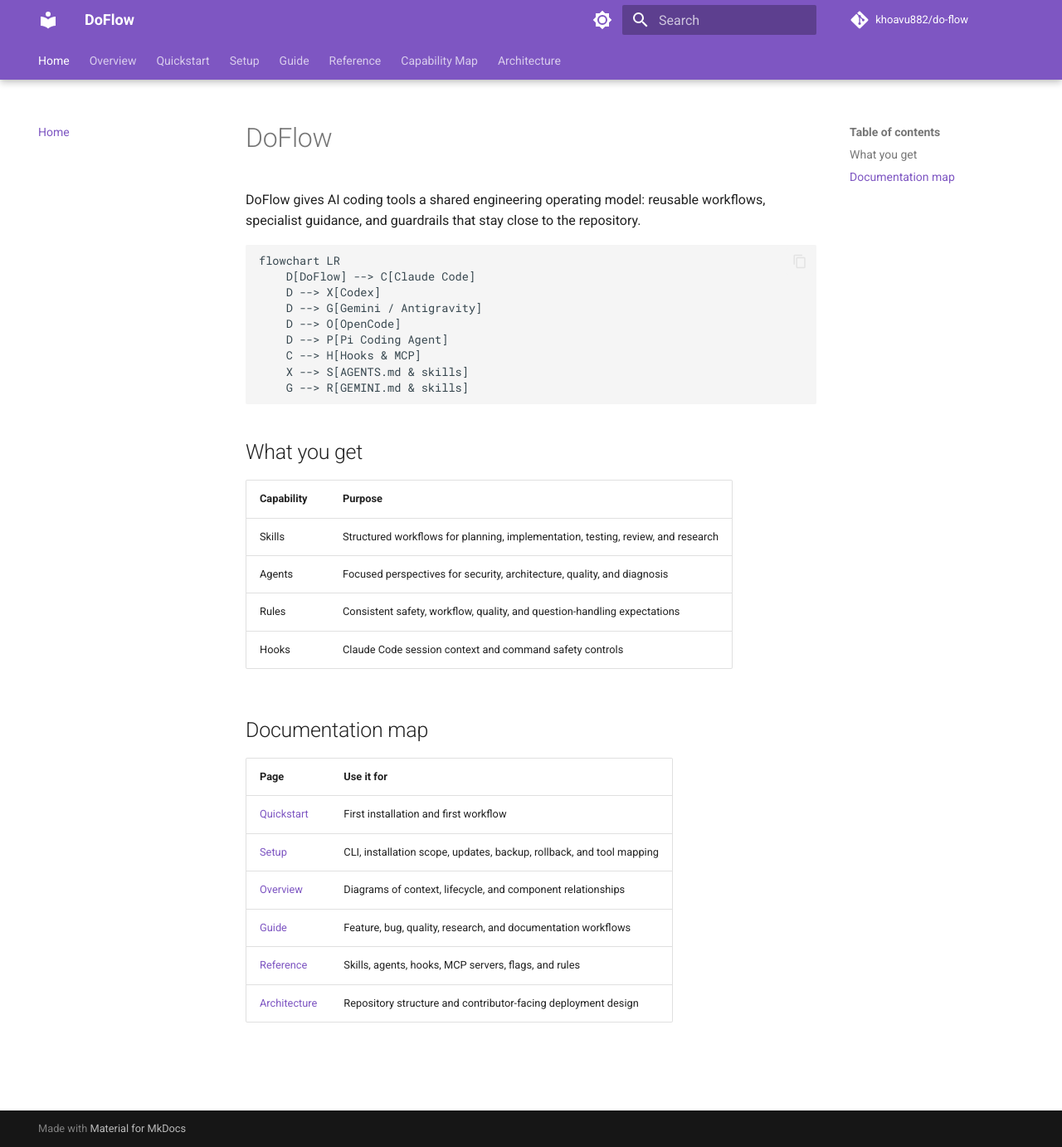
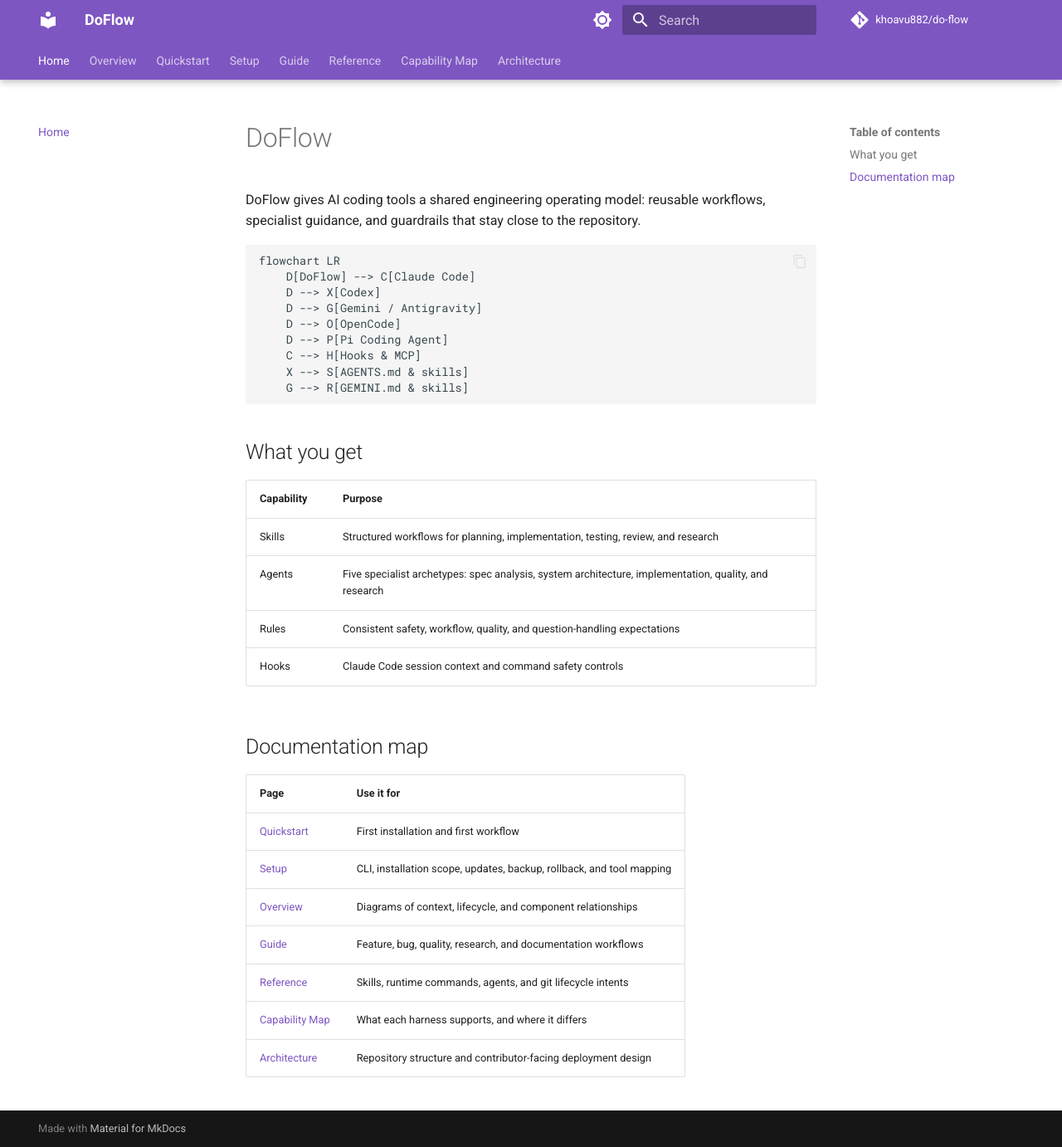
Before and after one commit to khoavu882/do-flow, an MkDocs documentation site: the page built from docs/index.md, in a window 1280 px wide and 1382 px high. Shown: the whole window at 83% size. Built offline with MkDocs 1.6.1 and Material for MkDocs 9.7.7, drawn with Linux system fonts in a browser that asks for light colours; comment, search, counter and statistics services are not loaded.

Commit message:
docs: finish the v1 re-review across index, overview, and architecture
docs/index.md
- Agents were described as "security, architecture, quality, and diagnosis" —
  three of those name agents the 14->5 archetype consolidation removed. Now
  describes the five that exist.
- Documentation map omitted Capability Map, which mkdocs also did not list, so
  the page was unreachable from both entry points despite README linking it.
- Reference row described contents it does not have (hooks, MCP servers,
  flags); corrected to what the page actually covers.

docs/overview.md
- A paragraph explained what "No file-based installer support" means. That
  phrase appears nowhere in the table it annotates — a leftover from an earlier
  revision explaining terminology that no longer exists. Rewritten to explain
  the "N/A" the table does use, and to note that Gemini and Pi have native
  extension systems DoFlow currently reaches by file projection instead.

docs/architecture.md, docs/overview.md
- Both named the CLI entry point `bin/doflow`; the file is bin/doflow.js.
  `doflow` is the command name from package.json's bin mapping, not a path.

A fourth G8 guard asserts every backticked repo path in a doc resolves,
scoped to paths rooted at core/src/bin/test/docs so prose and command
examples are unaffected.

Verified across all four suites: 368 npm test, 124 chain, 98 hooks,
77 verify-hooks, 31 guards.

Co-Authored-By: Claude Opus 5 (1M context) <noreply@anthropic.com>

```diff
--- a/docs/index.md
+++ b/docs/index.md
@@ -20,7 +20,7 @@ flowchart LR
 | Capability | Purpose |
 |---|---|
 | Skills | Structured workflows for planning, implementation, testing, review, and research |
-| Agents | Focused perspectives for security, architecture, quality, and diagnosis |
+| Agents | Five specialist archetypes: spec analysis, system architecture, implementation, quality, and research |
 | Rules | Consistent safety, workflow, quality, and question-handling expectations |
 | Hooks | Claude Code session context and command safety controls |
 
@@ -32,5 +32,6 @@ flowchart LR
 | [Setup](setup.md) | CLI, installation scope, updates, backup, rollback, and tool mapping |
 | [Overview](overview.md) | Diagrams of context, lifecycle, and component relationships |
 | [Guide](guide.md) | Feature, bug, quality, research, and documentation workflows |
-| [Reference](reference.md) | Skills, agents, hooks, MCP servers, flags, and rules |
+| [Reference](reference.md) | Skills, runtime commands, agents, and git lifecycle intents |
+| [Capability Map](capability-map.md) | What each harness supports, and where it differs |
 | [Architecture](architecture.md) | Repository structure and contributor-facing deployment design |
```
Also changed, not shown: docs/architecture.md (+1 -1 lines), docs/overview.md (+4 -2 lines), 1 other file.
